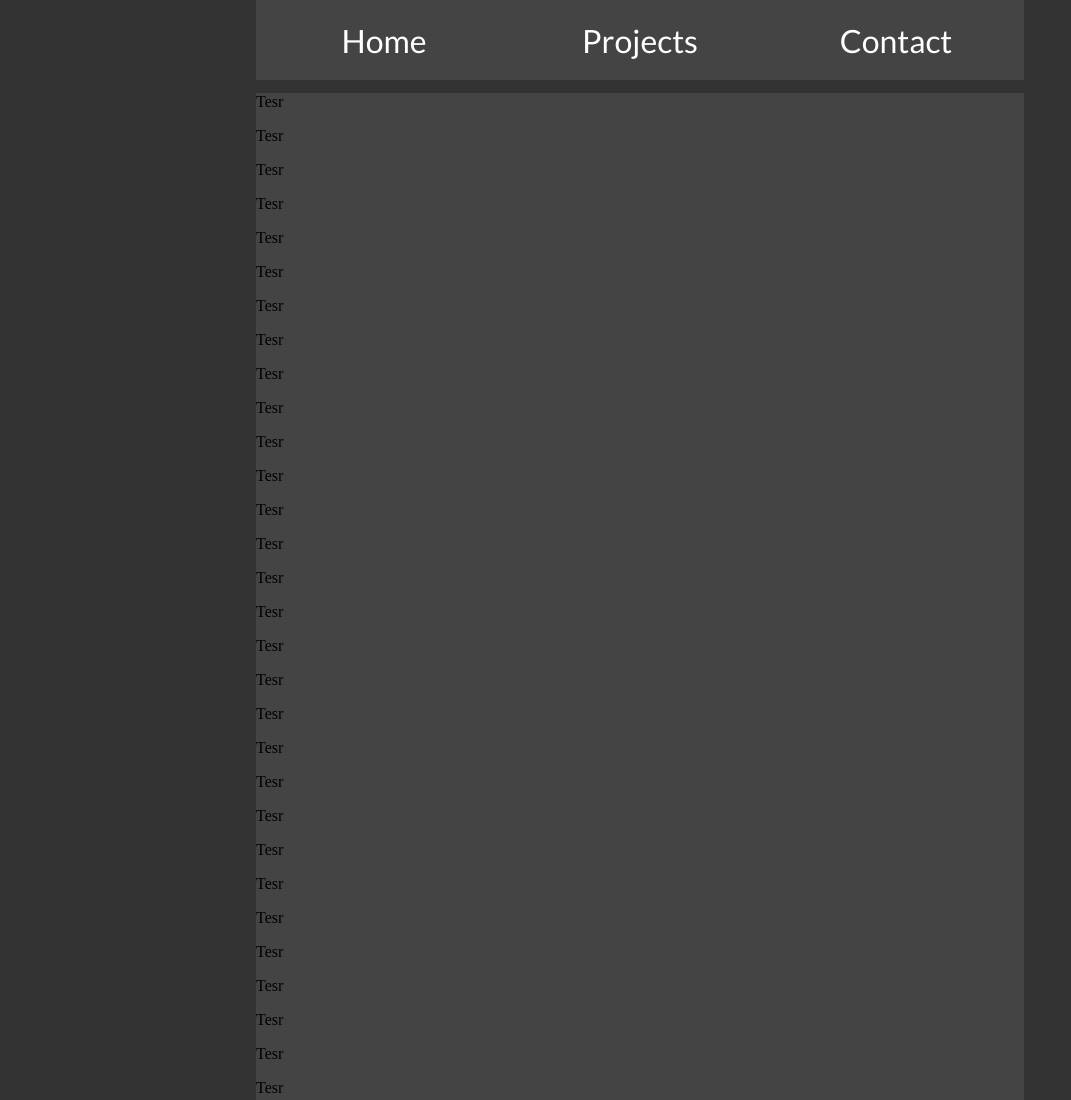
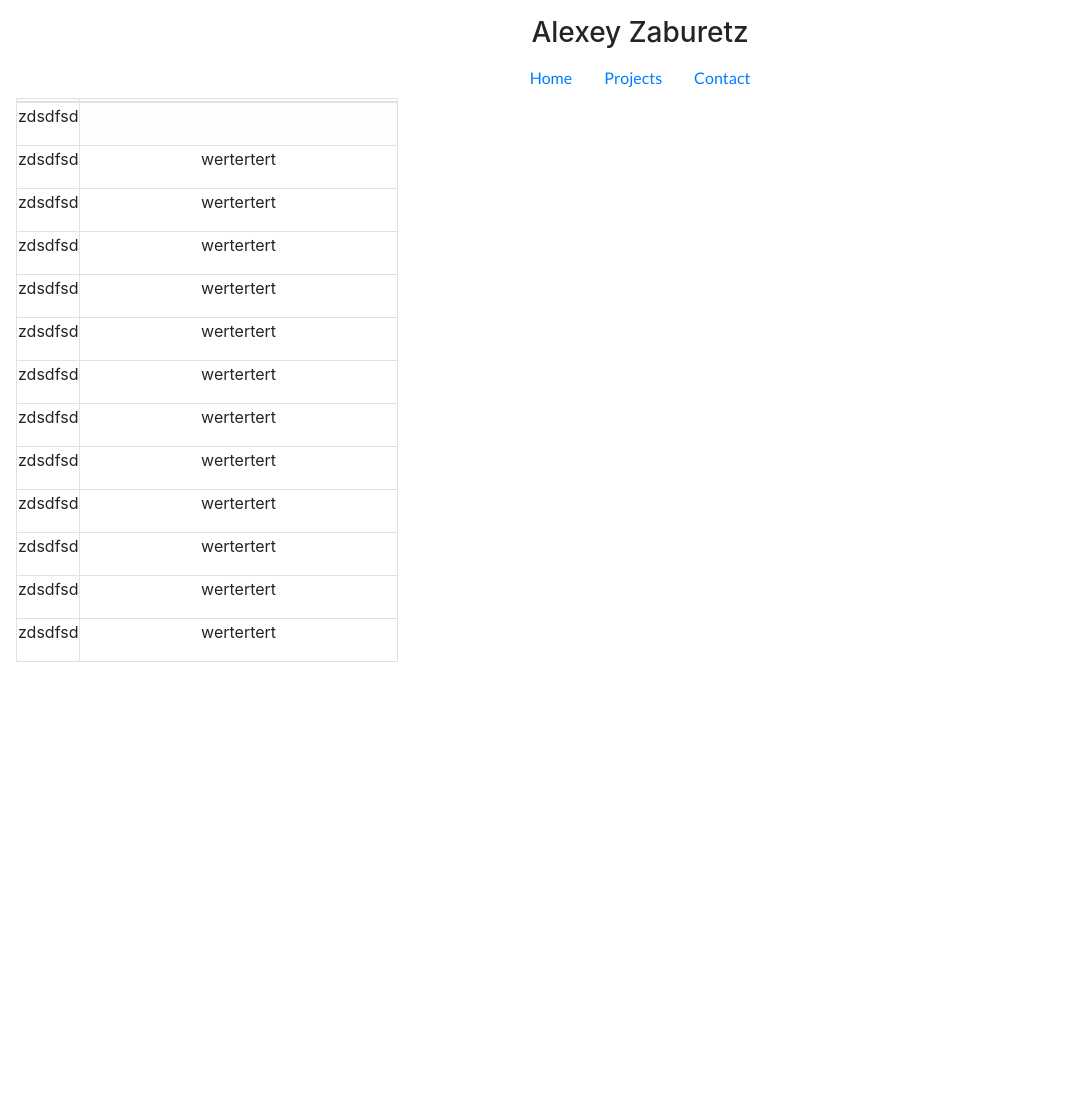
Before and after one commit to alzaburetz/alzaburetz.github.io, a plain HTML site: page index.html in a window 1280 px wide. Shown: the top 1100 px of the page, without its empty margins (0-1071 px from the left). After the commit the page ends 800 px from the top, so only its background shows below. Drawn offline with nearby package versions, Linux system fonts and the light colour scheme.

Commit message:
bootstrap added

```diff
--- a/index.html
+++ b/index.html
@@ -7,25 +7,90 @@
         <link rel="stylesheet" href="css/main.css" type="text/css">
         <link rel="stylesheet" href="css/navbar.css" type="text/css">
         <link href="https://fonts.googleapis.com/css?family=Lato&display=swap" rel="stylesheet">
+        <link rel="stylesheet" href="https://stackpath.bootstrapcdn.com/bootstrap/4.4.1/css/bootstrap.min.css" integrity="sha384-Vkoo8x4CGsO3+Hhxv8T/Q5PaXtkKtu6ug5TOeNV6gBiFeWPGFN9MuhOf23Q9Ifjh" crossorigin="anonymous">
+        <script src="https://code.jquery.com/jquery-3.4.1.slim.min.js" integrity="sha384-J6qa4849blE2+poT4WnyKhv5vZF5SrPo0iEjwBvKU7imGFAV0wwj1yYfoRSJoZ+n" crossorigin="anonymous"></script>
         <style>
             a {
                 font-family: 'Lato';
             }
         </style>
     </head>
-    <body>
-        <div class="content">
-            <div class="header">
-                <a class="navitem">Home</a>
-                <a class="navitem" href="projects.html">Projects</a>
-                <a class="navitem">Contact</a>
-            </div>
-            <div class="main">
-                <p>Tesr</p><p>Tesr</p><p>Tesr</p><p>Tesr</p><p>Tesr</p><p>Tesr</p><p>Tesr</p><p>Tesr</p><p>Tesr</p><p>Tesr</p><p>Tesr</p><p>Tesr</p><p>Tesr</p><p>Tesr</p><p>Tesr</p><p>Tesr</p><p>Tesr</p><p>Tesr</p><p>Tesr</p><p>Tesr</p><p>Tesr</p><p>Tesr</p><p>Tesr</p><p>Tesr</p><p>Tesr</p><p>Tesr</p><p>Tesr</p><p>Tesr</p><p>Tesr</p><p>Tesr</p><p>Tesr</p>
-            </div>
+    <body class="text-center">
+        <div class="flex-column cover-container d-flex w-100 h-100 p-3 mx-auto">
+            <header class="masthead mb-auto">
+                <div class="inner">
+                    <h3 class="masthead">Alexey Zaburetz</h3>
+                    <nav class="nav nav-masthead justify-content-center">
+                        <a class="nav-link active" href="index.html">Home</a>
+                        <a class="nav-link" href="projects.html">Projects</a>
+                        <a class="nav-link" href="index.html">Contact</a>
+                    </nav>
+                </div>
+            </header>
+            <main role="main" class="inner cover">
+                <table class="table-bordered">
+                    <thead>
+                        <th class="column-lg"></th>
+                        <th class="col-10"></th>
+                    </thead>
+                    <tbody>
+                        <tr>
+                            <td><p>zdsdfsd</p></td>
+                            <td class="table-light"><p></p></td>
+                        </tr>
+                        <tr>
+                            <td><p>zdsdfsd</p></td>
+                            <td><p>wertertert</p></td>
+                        </tr>
+                        <tr>
+                            <td><p>zdsdfsd</p></td>
+                            <td><p>wertertert</p></td>
+                        </tr>
+                        <tr>
+                            <td><p>zdsdfsd</p></td>
+                            <td><p>wertertert</p></td>
+                        </tr>
+                        <tr>
+                            <td><p>zdsdfsd</p></td>
+                            <td><p>wertertert</p></td>
+                        </tr>
+                        <tr>
+                            <td><p>zdsdfsd</p></td>
+                            <td><p>wertertert</p></td>
+                        </tr>
+                        <tr>
+                            <td><p>zdsdfsd</p></td>
+                            <td><p>wertertert</p></td>
+                        </tr>
+                        <tr>
+                            <td><p>zdsdfsd</p></td>
+                            <td><p>wertertert</p></td>
+                        </tr>
+                        <tr>
+                            <td><p>zdsdfsd</p></td>
+                            <td><p>wertertert</p></td>
+                        </tr>
+                        <tr>
+                            <td><p>zdsdfsd</p></td>
+                            <td><p>wertertert</p></td>
+                        </tr>
+                        <tr>
+                            <td><p>zdsdfsd</p></td>
+                            <td><p>wertertert</p></td>
+                        </tr>
+                        <tr>
+                            <td><p>zdsdfsd</p></td>
+                            <td><p>wertertert</p></td>
+                        </tr>
+                        <tr>
+                            <td><p>zdsdfsd</p></td>
+                            <td><p>wertertert</p></td>
+                        </tr>
+
+                    </tbody>
+                </table>
+            </main>
         </div>
-        <footer>
-            <p>Alexey Zaburetz 2020</p>
-        </footer>
+
     </body>
 </html>
```
